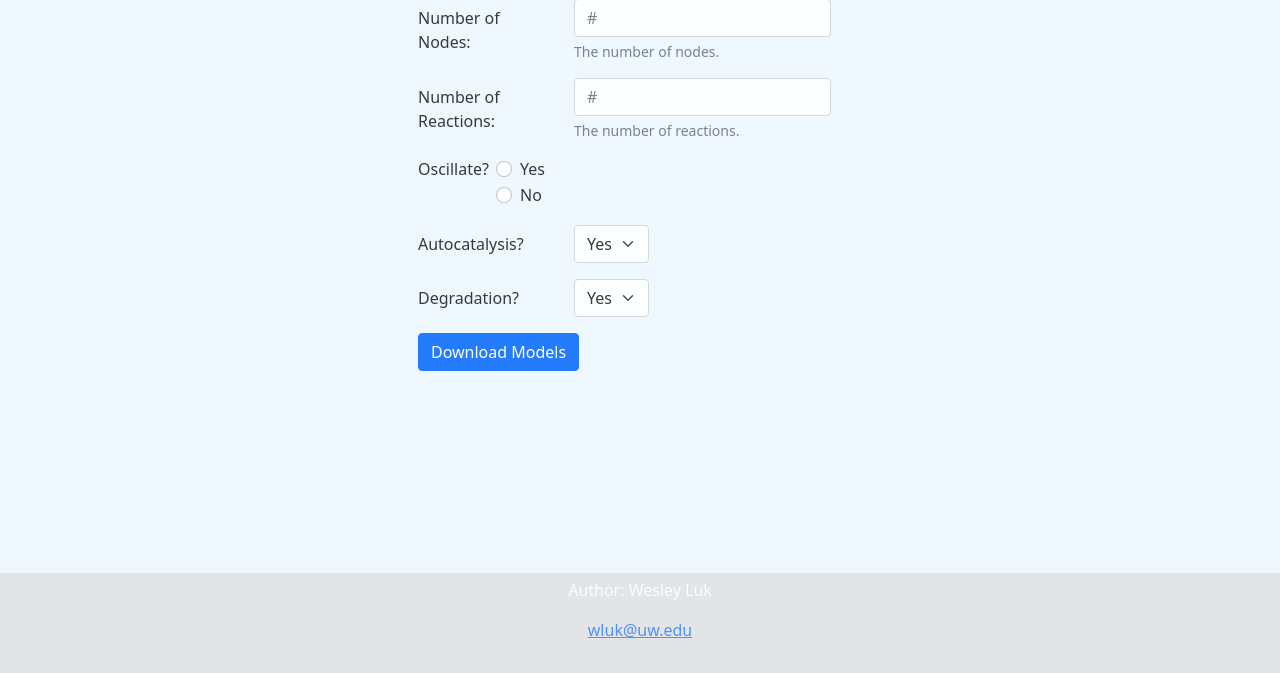
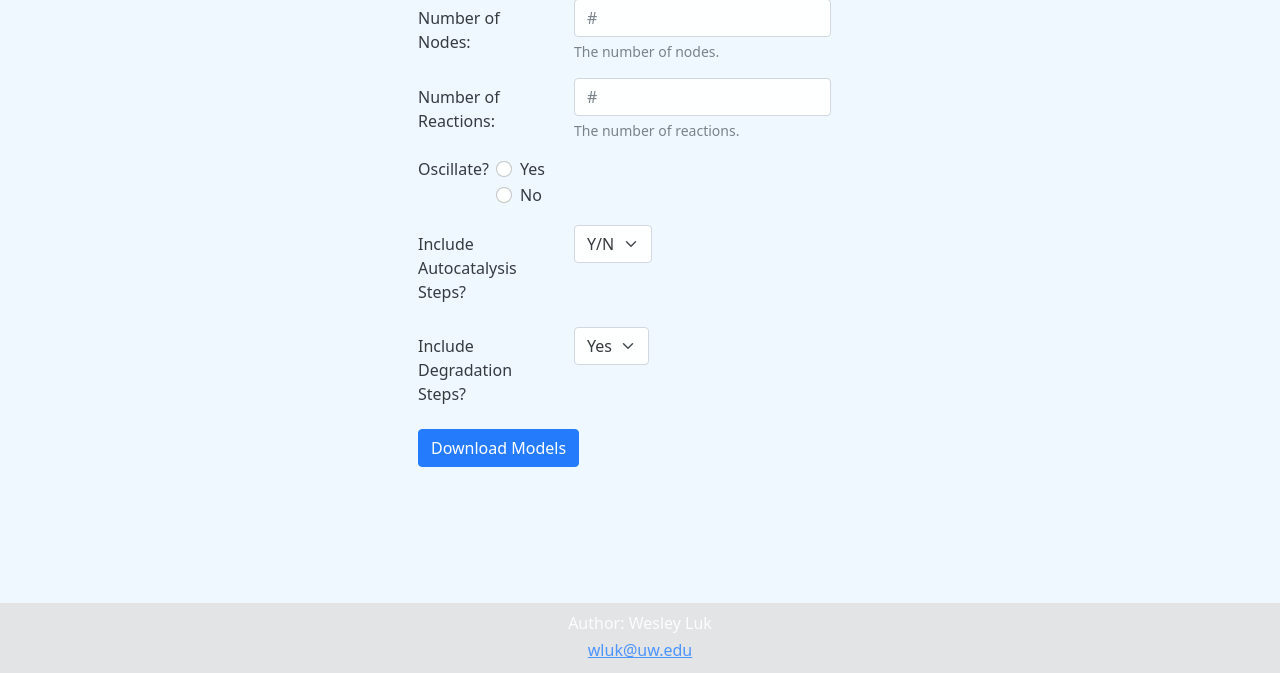
Before and after one commit to wesleyyl/cesium, a Flask app: page / in a window 1280 px wide. Shown: the part 127-800 px from the top of the page. Run offline with Flask 2, Linux system fonts and the light colour scheme.

Commit message:
cleaned up comments & minor visual tweaks

```diff
--- a/main.py
+++ b/main.py
@@ -69,8 +69,13 @@ def download():
       oscillator_status = False
 
     #IF AUTOCATALYSIS LEFT EMPTY IT DEFAULTS TO NO!
+    if autocatalysis == "yes":
+      autocatalysis_status = True
+    elif autocatalysis == "no":
+      autocatalysis_status = False
+
     if autocatalysis == "Y/N":
-      autocatalysis = False
+      autocatalysis_status = False
 
     #IF DEGRADATION LEFT EMPTY IT DEFAULTS TO NO!
     if degradation == "Y/N":
@@ -80,7 +85,7 @@ def download():
       'nodes' : num_nodes,
       'reac' : num_reactions,
       'osc' : oscillator_status,
-      'autocat' : autocatalysis,
+      'autocat' : autocatalysis_status,
       'degrade' : degradation
     }
 
@@ -163,6 +168,7 @@ def faq():
 
 def cesiumQueryExists(query):
   query = { "num_nodes" : query["nodes"], "num_reactions" : query["reac"], "oscillator" : query["osc"] }
+  # query = { "num_nodes" : query["nodes"], "num_reactions" : query["reac"], "oscillator" : query["osc"], "Autcatalysis Present": query["autocat"] }
   model_IDS = mm.get_ids(query)
 
   if model_IDS:
@@ -175,6 +181,7 @@ def cesiumQuery(query):
   # filepath = os.path.join(app.config["DOWNLOAD_FOLDER"], app.config["ZIPF_NAME"])
 
   query = { "num_nodes" : query["nodes"], "num_reactions" : query["reac"], "oscillator" : query["osc"] }
+  # query = { "num_nodes" : query["nodes"], "num_reactions" : query["reac"], "oscillator" : query["osc"], "Autcatalysis Present": query["autocat"] }
   model_IDS = mm.get_ids(query)
 
   if model_IDS:
--- a/static/css/style.css
+++ b/static/css/style.css
@@ -12,6 +12,7 @@ body {
 
 #footer {
   text-align: center;
+  line-height: 0.7;
   background-color: gainsboro;
   color: white;
   opacity: 0.8;
@@ -19,7 +20,7 @@ body {
   position: absolute;
   bottom: 0;
   width: 100%;
-  height: 100px;
-  padding: 5px;
+  height: 70px;
+  padding: 15px;
   /*padding: 10px 10px 0px 10px;*/
 }
--- a/templates/download.html
+++ b/templates/download.html
@@ -1,4 +1,3 @@
-<!-- Info -->
 {% extends "base.html" %}
 {% set active_page = "" %}
 {% block title %}Cesium DB Download File{% endblock %}
--- a/templates/index.html
+++ b/templates/index.html
@@ -54,10 +54,10 @@ name is what you refer to in Python Flask. It is what is used as the key in requ
 
 
 	<div class="row mb-3">
-		<label for="autocatalysis" class="col-sm-4 col-form-label">Autocatalysis?</label>
+		<label for="autocatalysis" class="col-sm-4 col-form-label">Include Autocatalysis Steps?</label>
 		<div class="col-auto">
 			<select class="form-select" id="autocat" name="autocat" aria-label="Default select example" autocomplete="off" placeholder="Y/N">
-				<!-- <option selected>Y/N</option> -->
+				<option selected>Y/N</option>
 				<option value="yes">Yes</option>
 				<option value="no">No</option>
 			</select>
@@ -65,7 +65,7 @@ name is what you refer to in Python Flask. It is what is used as the key in requ
 	</div>
 
 	<div class="row mb-3">
-		<label for="degradation" class="col-sm-4 col-form-label">Degradation?</label>
+		<label for="degradation" class="col-sm-4 col-form-label">Include Degradation Steps?</label>
 		<div class="col-auto">
 			<select class="form-select" id="degrade" name="degrade" aria-label="Default select example" autocomplete="off" placeholder="Y/N">
 				<!-- <option selected>Y/N</option> -->
```
